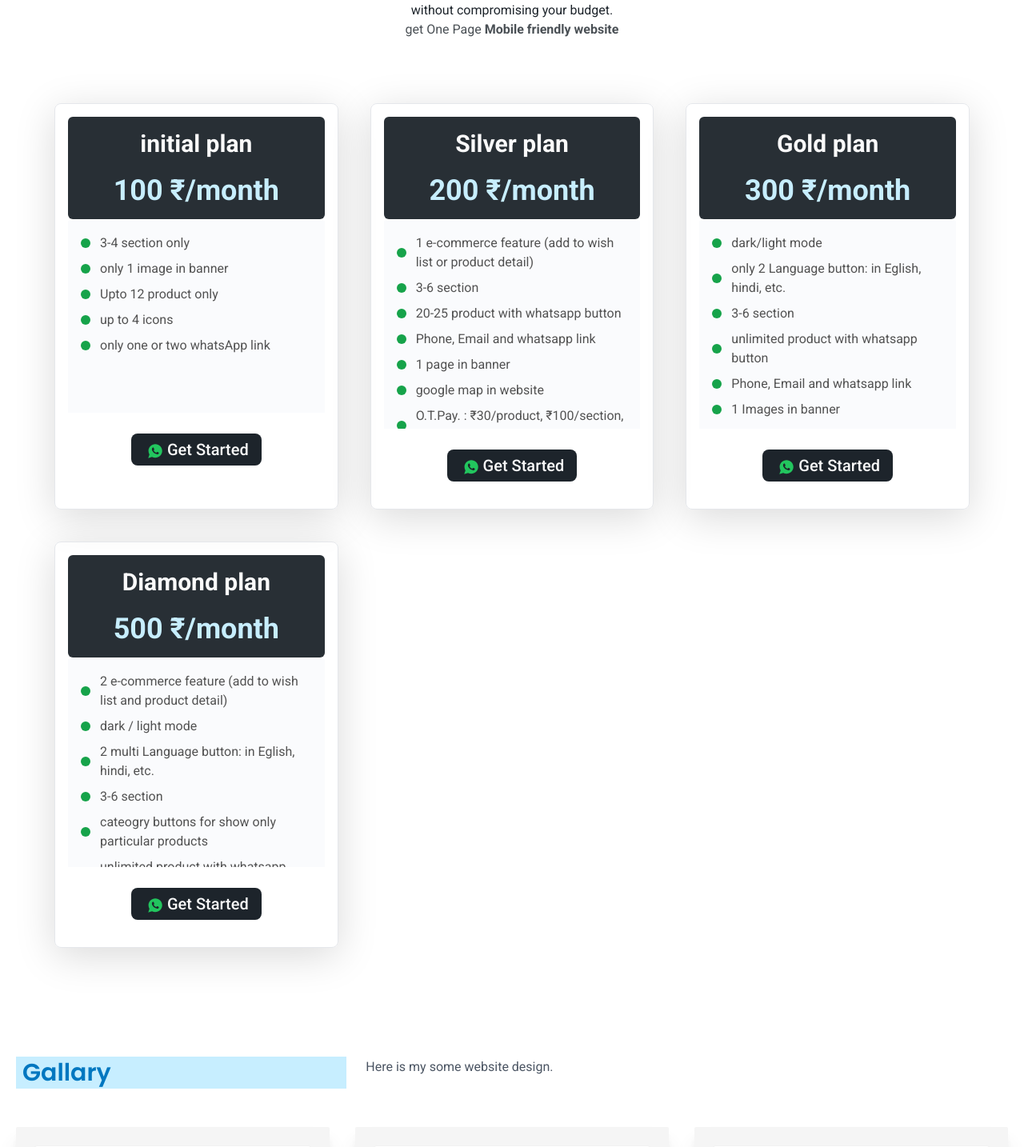
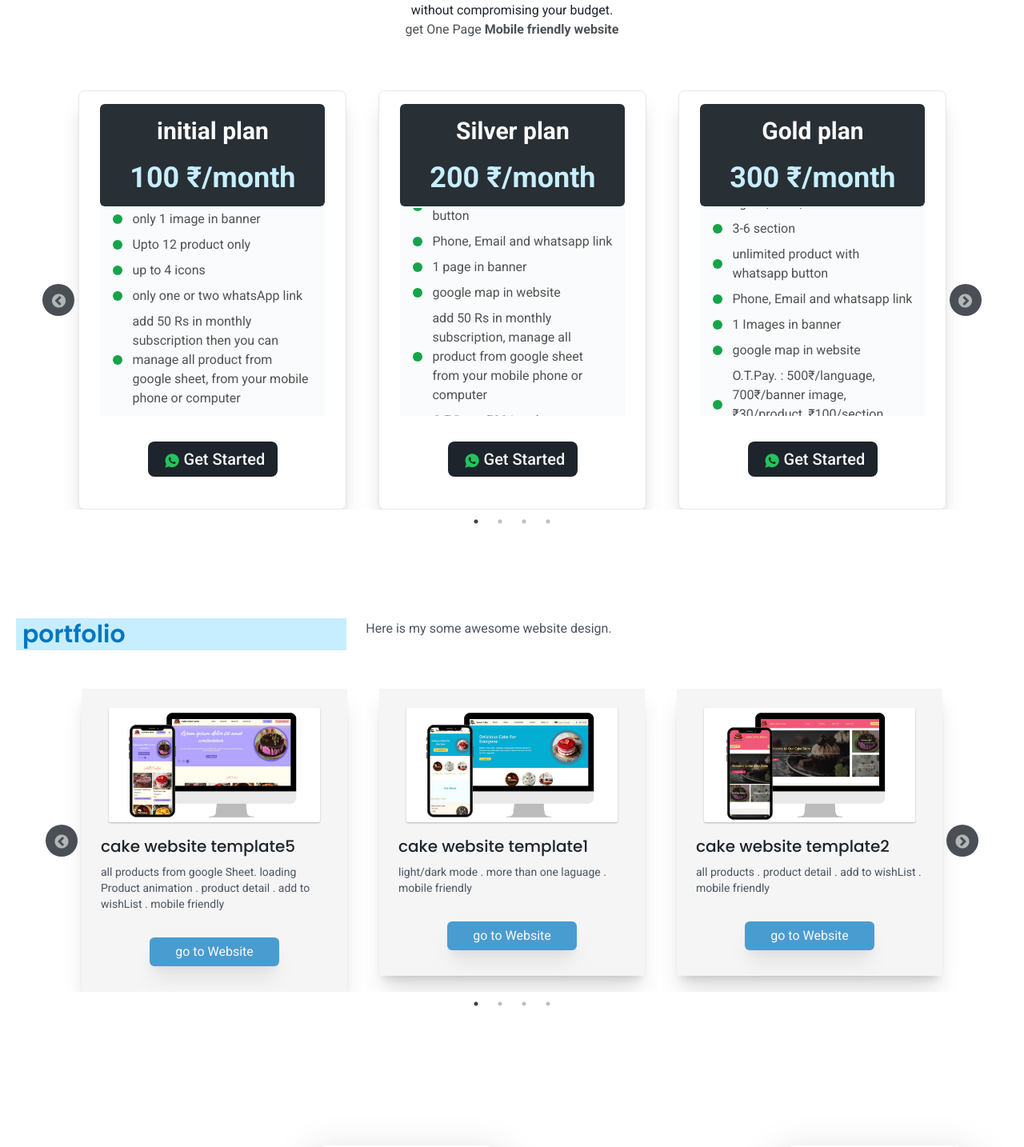
Before and after one commit to sweetSachinKumar/my_agency-website, a React (Create React App) app: page / in a window 1280 px wide. Shown: the part 749-2183 px from the top of the page at 80% size. Built offline with nearby package versions, Linux system fonts and the light colour scheme.

Commit message:
update 7-6-24
carousel update

```diff
--- a/package.json
+++ b/package.json
@@ -13,6 +13,8 @@
     "react-scripts": "5.0.1",
     "react-scroll": "^1.9.0",
     "react-share": "^5.1.0",
+    "react-slick": "^0.30.2",
+    "slick-carousel": "^1.8.1",
     "web-vitals": "^2.1.4"
   },
   "scripts": {
--- a/src/App.css
+++ b/src/App.css
@@ -12,3 +12,29 @@ body{
 .pricing ::-webkit-scrollbar {
 @apply w-[4px]
 }
+
+.slick-slide div {
+    @apply sm:mx-2.5 mx-1
+}
+
+
+.slick-slide div {
+    @apply flex items-center justify-center
+}
+
+.slick-slider .slick-arrow {
+ @apply w-[40px] h-[40px] pt-1 rounded-full bg-color4/80  z-[45] transition-all duration-300
+}
+
+
+.slick-slider .slick-arrow:focus,
+.slick-slider .slick-arrow:hover
+{
+ @apply w-[40px] h-[40px] rounded-full bg-color4/95
+}
+.slick-slider .slick-arrow::before {
+ @apply text-color1/80  transition-all duration-200
+}
+.slick-slider .slick-arrow:hover .slick-arrow::before {
+ @apply text-color1/95
+}
--- a/src/App.js
+++ b/src/App.js
@@ -1,6 +1,8 @@
 import './App.css';
 import HomePage from './pages/HomePage';
 
+import "slick-carousel/slick/slick.css";
+import "slick-carousel/slick/slick-theme.css";
 
 function App() {
   return (
--- a/src/components/Gallary.jsx
+++ b/src/components/Gallary.jsx
@@ -1,11 +1,19 @@
 import React from 'react'
+import cake5 from '../assets/cake5img.png'
 import cake1 from '../assets/cake1.png'
 import cake2 from '../assets/cake2.png'
 import portfolio from '../assets/portfolio.png'
+import Slider from 'react-slick'
 
 
 const Gallary = () => {
   const portfolioWebsiteArr = [
+    {
+      imgUrl: cake5,
+      title:"cake website template5",
+      description:"all products from google Sheet. loading Product animation . product detail . add to wishList  . mobile friendly ",
+       websiteLink:"https://cakesite5.netlify.app/"
+      },
     {
       imgUrl: cake2,
       title:"cake website template1",
@@ -25,14 +33,71 @@ const Gallary = () => {
        websiteLink:"https://myportfoliosk.vercel.app/"
       }
   ]
+
+
+
+
+
+  const  settings = {
+    dots: true,
+    infinite: true,
+    speed: 500,
+    arrows:true,
+    lazyLoad: true,
+    slidesToShow: 3,
+    slidesToScroll: 1,
+    initialSlide: 0,
+    autoplay: true,
+    pauseOnHover: true,
+   autoplaySpeed: 8000,
+    responsive: [
+      {
+        breakpoint: 1024,
+        settings: {
+          slidesToShow: 2,
+          slidesToScroll: 1,
+          dots: true
+        }
+      },
+      {
+        breakpoint: 700,
+        settings: {
+          slidesToShow: 1,
+          slidesToScroll:1,
+          initialSlide: 0,
+          }
+      },
+      {
+        breakpoint: 480,
+        settings: {
+            slidesToShow: 1,
+            slidesToScroll: 1,
+          }
+      }
+    ]
+  };
+
+
+
+
+
+
+
+
+
+
+
   return (
     <section id='gallary'  className=" text-gray-600 body-font">
     <div  className="  container px-5 py-24 mx-auto flex flex-wrap">
       <div className="flex w-full mb-12 flex-wrap" >
-        <h1 className="sm:text-3xl text-2xl font-semibold title-font text-color3 lg:w-1/3 lg:mb-0 mb-4 py-0.5 bg-color2 px-2 font-[Poppins]">Gallary</h1>
-        <p className="lg:pl-6 lg:w-2/3 mx-auto leading-relaxed text-base text-lightG">Here is my some website design. </p>
+        <h1 className="sm:text-3xl text-2xl font-semibold title-font text-color3 lg:w-1/3 lg:mb-0 mb-4 py-0.5 bg-color2 px-2 font-[Poppins]">portfolio</h1>
+        <p className="lg:pl-6 lg:w-2/3 mx-auto leading-relaxed text-base text-lightG">Here is my some awesome website design. </p>
       </div>
-    <div className='grid grid-cols-1 sm:grid-cols-2 lg:grid-cols-3 gap-y-8 gap-x-4 md:gap-x-8 max-w-screen-xl mx-auto container'>
+      {/* grid grid-cols-1 sm:grid-cols-2 lg:grid-cols-3 gap-y-8 gap-x-4 md:gap-x-8 */}
+    <div className=' w-[90%]
+     max-w-screen-xl mx-auto container'>
+      <Slider {...settings}>
      {
       portfolioWebsiteArr?.map((item, i) => {
         return (
@@ -52,7 +117,7 @@ const Gallary = () => {
       })
 
       }
-
+   </Slider>
 
     </div>
     </div>
--- a/src/components/Navbar.jsx
+++ b/src/components/Navbar.jsx
@@ -15,10 +15,6 @@ const Navbar = ({isActive}) => {
     {link: "Pricing", path:"pricing"},
     {link: "Gallary", path:"gallary"},
   ]
-  // const [isActive, setIsActive] = useState(false)
-  // window.addEventListener('scroll', ()=> {
-  //   window.scrollY > 60 ? setIsActive(true): setIsActive(false)
-  // })
 
   window.addEventListener('scroll', ()=> {
     window.scrollY > 60 ? setIsActiveNav(true) : setIsActiveNav(false);
--- a/src/components/Pricing.jsx
+++ b/src/components/Pricing.jsx
@@ -4,6 +4,7 @@ import { service_planing } from './pricing_website'
 
 
 const Pricing = () => {
+
 
   return (
     <div className='pricing mb:px-14 p-4 max-w-screen-2xl mx-auto py-10' id='pricing'>
@@ -13,9 +14,13 @@ const Pricing = () => {
         <span className='text-color4/80'>get One Page <strong>Mobile friendly website</strong></span>
       </div>
       {/* pricing card  */}
-      <div  className='grid md:grid-cols-2 lg:grid-cols-3 gap-10 mt-20 md:w-11/12 mx-auto'>
+      {/* grid md:grid-cols-2 lg:grid-cols-3 gap-10 mt-20 md:w-11/12 */}
+
+      <div  className='w-[90%] mt-4 md:mt-16 h-full mx-auto'>
       { service_planing && <PricingPlan service_planing={service_planing}/>}
-      </div>
+        </div>
+
+
     </div>
   )
 }
--- a/src/components/pricing_website.js
+++ b/src/components/pricing_website.js
@@ -10,6 +10,8 @@ export const service_planing = [
             " Upto 12  product only",
             "up to 4 icons",
             "only one or two whatsApp link",
+            "add 50 Rs in monthly subscription then you can  manage all product from google sheet, from your mobile phone or computer",
+            "if you want to buy website (in 2500Rs, 3500Rs)"
         ]
     },
     {
@@ -23,7 +25,12 @@ export const service_planing = [
             "Phone, Email and whatsapp link",
             "1 page in banner",
             "google map in website",
-            "O.T.Pay. : ₹30/product,   ₹100/section,  ₹1000/page "
+            "add 50 Rs in monthly subscription, manage all product from google sheet from your mobile phone or computer",
+            "O.T.Pay. : ₹30/product,   ₹100/section,  ₹1000/page ",
+            "buy website in 2500Rs, 3500Rs",
+            "if you want to buy website (in 7500Rs, 8500Rs)"
+
+
 
         ]
     },
@@ -39,8 +46,8 @@ export const service_planing = [
             "Phone, Email and whatsapp link",
             "1 Images in banner ",
             "google map in website",
-            "O.T.Pay. : 500₹/language, 700₹/banner image,  ₹30/product, ₹100/section,  ₹1000/page "
-
+            "O.T.Pay. : 500₹/language, 700₹/banner image,  ₹30/product, ₹100/section,  ₹1000/page ",
+            "if you want to buy website (in 12000Rs)"
 
         ]
     },
@@ -51,15 +58,24 @@ export const service_planing = [
         listOffer: [
             "2 e-commerce feature (add to wish list and product detail)",
             "dark / light mode ",
-            "2 multi Language button: in Eglish, hindi, etc.",
+            "(not supported) 2 multi Language button: in Eglish, hindi, etc. [ *language does not support in google sheet] ",
             "3-6 section ",
-            "cateogry buttons for show only particular products ",
+            "cateogry buttons for show only particular products (less than 100 Products) ",
             "unlimited product with whatsapp button ",
             "Phone, Email and whatsapp link",
             "2-4 Images in banner with carosel",
             "google map in website",
-            "O.T.Pay. : 500₹/language, 700₹/banner_image, ₹100/section,  ₹1000/page "
+            "add 50 Rs in monthly subscription, manage all product from google sheet from your mobile phone or computer",
+            "O.T.Pay. : 500₹/language, 700₹/banner_image, ₹100/section,  ₹1500/page ",
+            "if you want to buy website (in 20000Rs, 23000Rs)"
+
         ]
     },
 
 ]
+
+// 500₹/language
+// ₹100/section
+//  ₹1500/page
+// section banner 700 rs
+// eccomerce feature 1800 rs
--- a/src/components/subComponents/PricingPlan.jsx
+++ b/src/components/subComponents/PricingPlan.jsx
@@ -1,15 +1,63 @@
 import React from 'react'
 import { IoLogoWhatsapp } from "react-icons/io";
+import Slider from 'react-slick';
 
 
 const PricingPlan = ({ service_planing }) => {
 
+
+
+  const settings = {
+    dots: true,
+    // infinite: true,
+    speed: 500,
+    arrows: true,
+    lazyLoad: true,
+    slidesToShow: 3,
+    slidesToScroll: 1,
+    initialSlide: 0,
+    autoplay: true,
+    pauseOnHover: true,
+    autoplaySpeed: 8000,
+    responsive: [
+      {
+        breakpoint: 1224,
+        settings: {
+          slidesToShow: 2,
+          slidesToScroll: 1,
+          dots: false
+        }
+      },
+      {
+        breakpoint: 700,
+        settings: {
+          slidesToShow: 1,
+          slidesToScroll: 1,
+          initialSlide: 0,
+        }
+      },
+      {
+        breakpoint: 480,
+        settings: {
+          slidesToShow: 1,
+          slidesToScroll: 1,
+        }
+      }
+    ]
+  };
+
+
+
+
   return (
     <>
+      <Slider {...settings} >
         {
           service_planing &&
-        service_planing.map((pkg, index) => <div key={index} className='border pb-10 mb:px-6 px-4 rounded-lg shadow-3xl overflow-hidden pt-4'>
-          <div className='bg-color4/95 mb-0.5 text-color1 py-4 rounded-md'>
+          service_planing.map((pkg, index) => {
+            return (
+              <div key={index} className='border pb-10 mb:px-6 px-4 rounded-lg shadow-xl shadow-neutral-700/20 overflow-hidden pt-4'>
+                <div className='bg-color4/95 mb-0.5 text-color1 py-4 rounded-md flex flex-col'>
                   <h3 className=' text-lg md:text-3xl  font-bold text-center'> {pkg.name}</h3>
                   <p className='mt-5 text-center text-color2 text-2xl md:text-4xl font-bold'> {pkg.price} &#8377;/month</p>
                 </div>
@@ -26,8 +74,14 @@ const PricingPlan = ({ service_planing }) => {
                   <a href={`https://api.whatsapp.com/send?phone=+917703849283&text=hey, can you build a website for my shop. I am interested in ${pkg.name}, give me more information about it`}
                     className="md:text-xl font-medium bg-color4 px-4 py-2 rounded-lg text-color1 "> <IoLogoWhatsapp className='text-green-500 md:text-2xl text-xl inline-block align-middle ps-1' /> Get Started</a>
                 </div>
-        </div>)
+              </div>
+
+            )
           }
+
+          )
+        }
+      </Slider>
     </>
   )
 }
--- /dev/null
+++ b/src/data.js
@@ -0,0 +1,10 @@
+export const countryCode = "91"
+
+export const phoneNo1 = "7703849283"
+export const phoneNo2 = "8586885179"
+export const whatsAppNo = countryCode+phoneNo2
+
+
+export const facebookAcc = "https://www.facebook.com/profile.php?id=100031395428219"
+export const instaAcc = "https://www.instagram.com/sachinwebmern369/"
+export const linkedin = "https://www.linkedin.com/in/sachin-kumar-2728b4287/"
--- a/src/pages/HomePage.jsx
+++ b/src/pages/HomePage.jsx
@@ -8,7 +8,6 @@ import Gallary from '../components/Gallary'
 import Procedure from '../components/Procedure'
 import Feature from '../components/Feature'
 import {motion} from 'framer-motion'
-import { FacebookIcon, FacebookShareButton, WhatsappIcon, WhatsappShareButton } from 'react-share';
 
 const HomePage = () => {
 
@@ -19,9 +18,6 @@ const HomePage = () => {
     window.scrollY > 560 ? setIsActive(true): setIsActive(false)
   })
 
-  const shareUrl = "https://sachinwebdev.vercel.app";
-  const title = "this is agency website";
-
   return (
     <>
 
@@ -31,19 +27,6 @@ const HomePage = () => {
       <Pricing/>
 {/* <MyServicePrice /> */}
       <Gallary />
-      <div>
-        <div>
-        <WhatsappShareButton url={shareUrl} title={title} >
-        <WhatsappIcon />
-      </WhatsappShareButton>
-        </div>
-        <div>
-          <FacebookShareButton url={shareUrl} title={title}  >
-            <FacebookIcon />
-          </FacebookShareButton>
-        </div>
-      </div>
-
       <Feature/>
       <Procedure/>
       {/* <Banner/> */}
```
Also changed, not shown: src/components/Footer.jsx (+34 -26 lines), src/assets/cake5img.png (added), 1 other file (tests, documents, lock files or other folders). Lines whose indentation alone changed are shown as unchanged.
